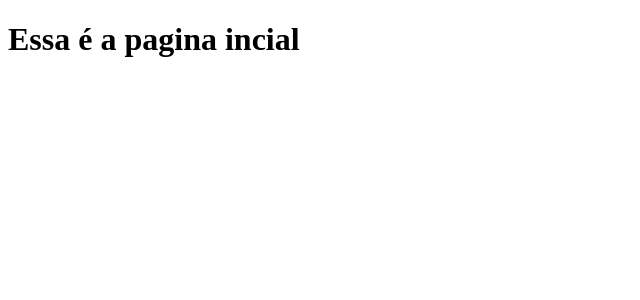
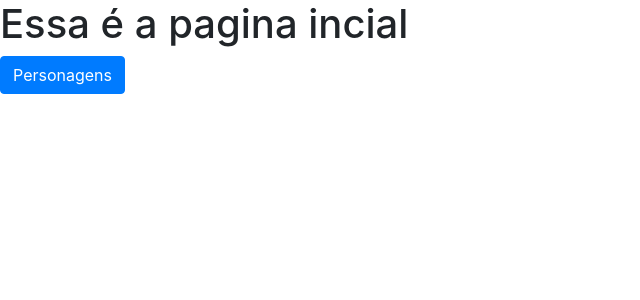
Before and after one commit to scali33/7Days_django, a Django app: page / in a window 1280 px wide. Shown: the top 300 px of the page, without its empty margins (0-640 px from the left). Run offline with Django 5.2, Linux system fonts and the light colour scheme; some libraries are stand-ins or nearby versions.

Commit message:
botão adicionado na pagina home

```diff
--- a/avatar_app/templates/avatar_app/home.html
+++ b/avatar_app/templates/avatar_app/home.html
@@ -1,11 +1,15 @@
 <!DOCTYPE html>
 <html lang="en">
 <head>
+    <link rel="stylesheet" href="https://stackpath.bootstrapcdn.com/bootstrap/4.5.2/css/bootstrap.min.css">
     <meta charset="UTF-8">
     <meta name="viewport" content="width=device-width, initial-scale=1.0">
     <title>Document</title>
 </head>
 <body>
     <h1> Essa é a pagina incial </h1>
+
+    <a href="{% url 'chars1' page_num=1%}" class="btn btn-primary">Personagens</a>
+
 </body>
 </html>
```
